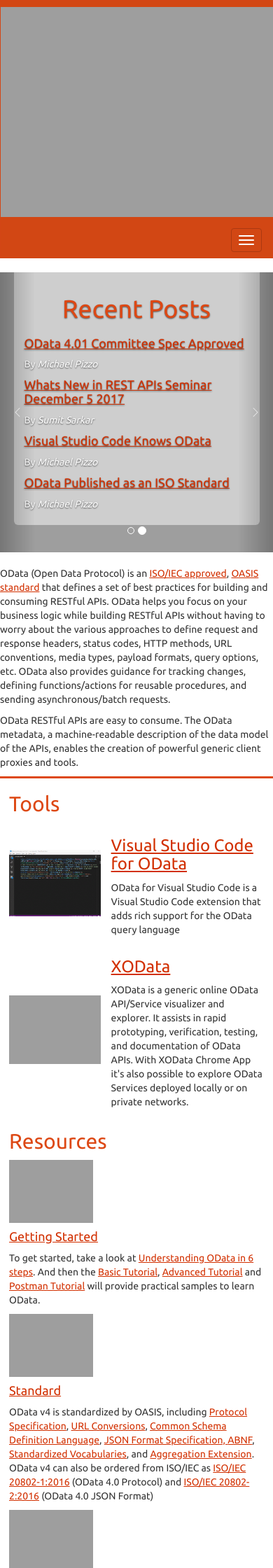
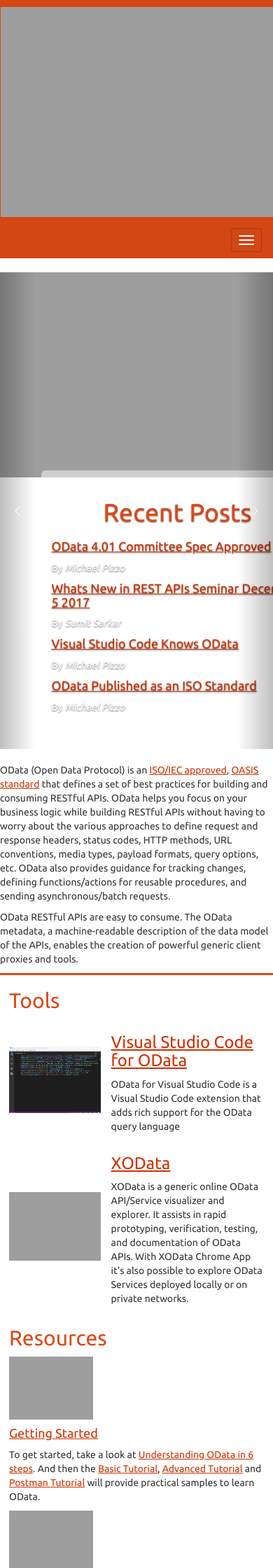
Before and after one commit to OData/odataorg.github.io, a Jekyll site: the page built from index.html, in a window 390 px wide. Shown: the top 2240 px of the page at 70% size. Built offline with Jekyll 4.4.1, drawn with Linux system fonts in a browser that asks for light colours; nearby versions of some CDN libraries; a style sheet for code colours, icons or effects is not loaded.

Commit message:
fix(a11y): improve content reflow and visibility at 400% zoom
Fix zoom and responsive layout issues for WCAG 2.1 AA compliance
(1.4.10 Reflow):

- [OData - Home]: Carousel caption ('Recent Posts') no longer
  truncated at 400% zoom — switches to relative positioning and
  removes height constraints at narrow viewports
- [OData - Developers - OData Version 3.0 Core Protocol]: Table
  content under 'Logical Operators' now wraps with pre-wrap at
  high zoom instead of overflowing
- [OData - Developers - Advanced Tutorial]: Two-column layout
  (.col-2-3, .col-1-3) stacks to full width at 400% zoom,
  making 'Singleton' links visible
- [OData - Developers - OData Version 3.0 Atom Format]: Long URLs
  under 'OData Data Namespace' now break correctly using
  overflow-wrap: break-word

All responsive fixes consolidated in a single @media block
(max-width: 640px) for maintainability.

Co-authored-by: Copilot <223556219+Copilot@users.noreply.github.com>

```diff
--- a/public/css/site.css
+++ b/public/css/site.css
@@ -308,6 +308,36 @@ table.reflows.cell-label {
   table.reflows tr:nth-child(odd) {
         background-color: #F9F9F9;
   }
+
+  /* WCAG 2.1 AA — Reflow at 400% zoom (1.4.10) */
+
+  /* Issue 1: Carousel caption truncation */
+  .carousel-caption {
+    position: relative;
+    margin: 10px 0;
+    max-height: none;
+  }
+  .carousel img {
+    min-height: 0;
+  }
+
+  /* Issue 2: Pre/code blocks overflow */
+  pre {
+    white-space: pre-wrap;
+    word-wrap: break-word;
+    overflow-wrap: break-word;
+  }
+
+  /* Issue 3: Two-column layout doesn't stack */
+  .col-2-3, .col-1-3 {
+    width: 100%;
+    float: none;
+  }
+  /* Issue 4: Long URLs and inline code overflow containers */
+  a, code, td {
+    overflow-wrap: break-word;
+    word-wrap: break-word;
+  }
 }
 
 body {
```
